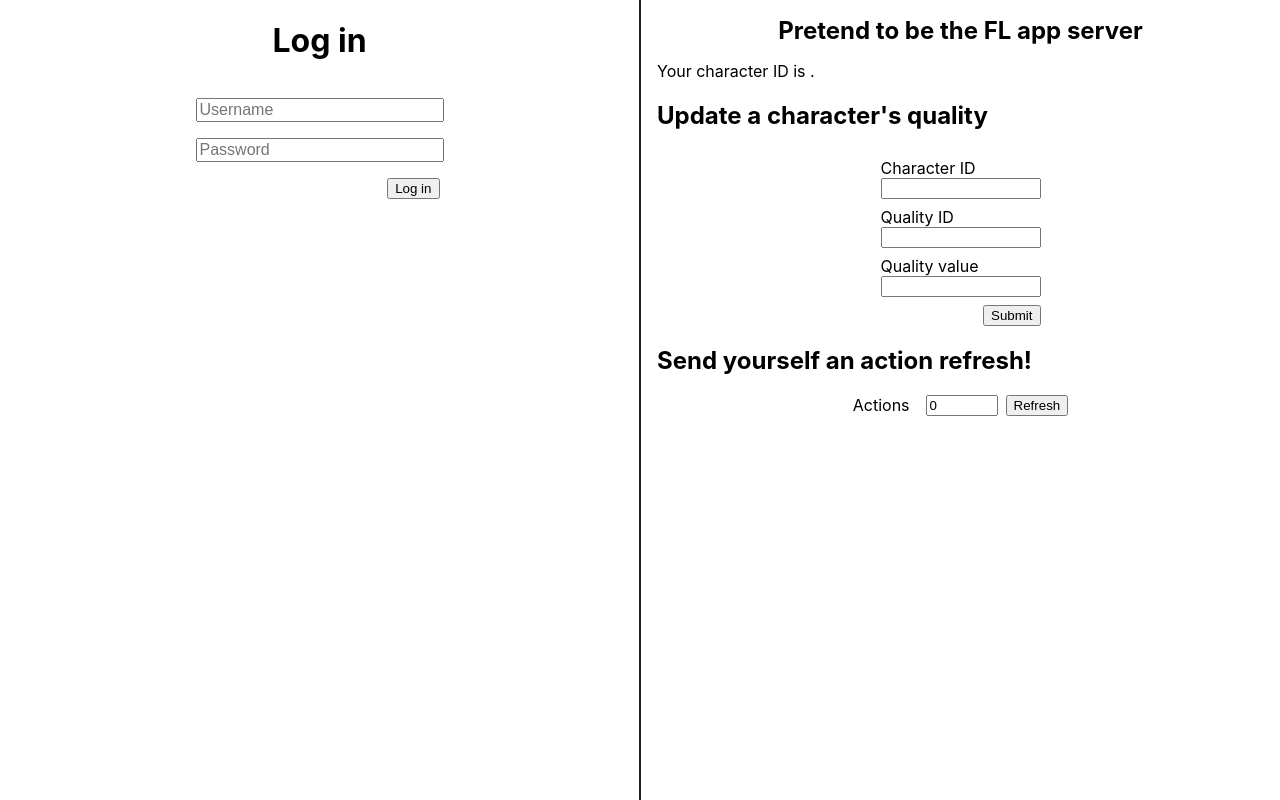
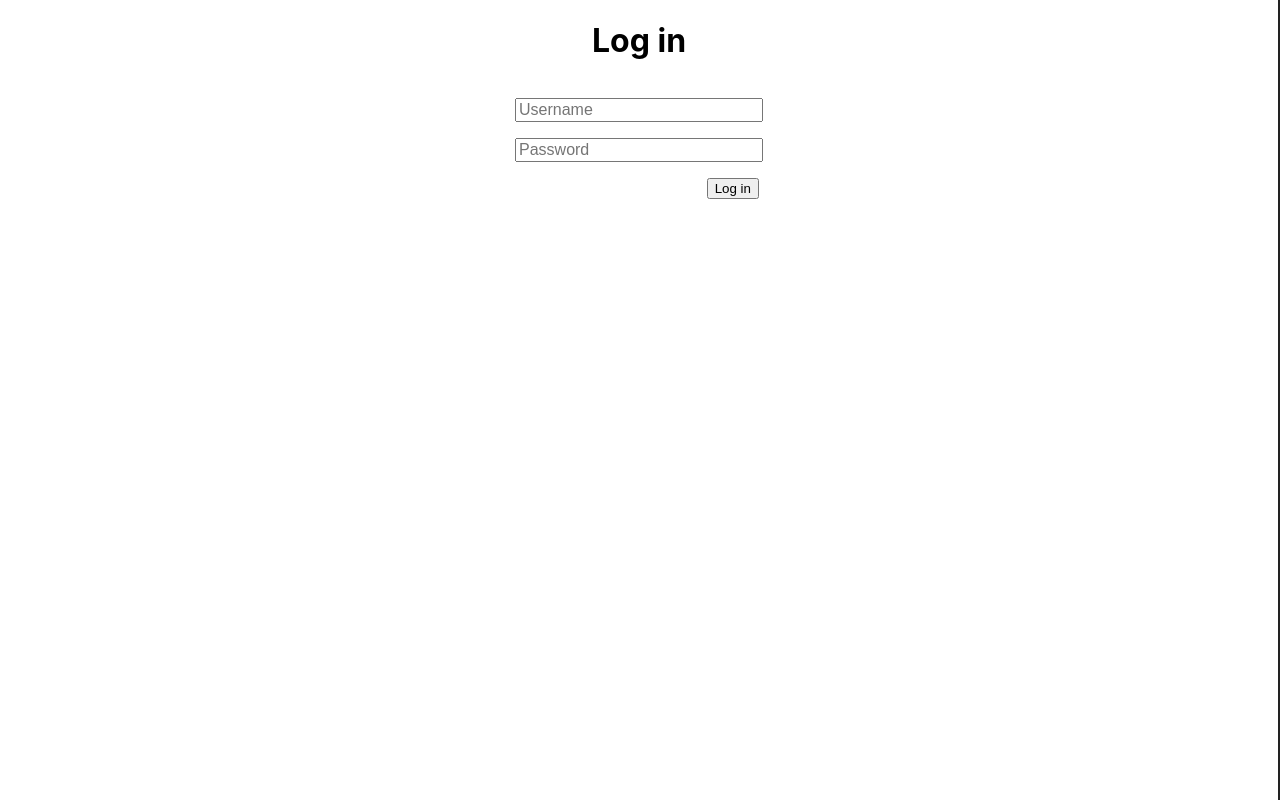
Before and after one commit to sdob/websocket-test-client, a React (Create React App) app: page / in a window 1280 px wide. Built offline with nearby package versions, Linux system fonts and the light colour scheme.

Commit message:
Remove mock server code

```diff
--- a/src/App.js
+++ b/src/App.js
@@ -8,8 +8,6 @@ import Login from './login/Login';
 import LoggedIn from './loggedIn/LoggedIn';
 
 import { fetchUser } from './user/actions';
-
-import PretendServer from './pretendServer/PretendServer';
 
 import './App.css';
 
@@ -75,12 +73,6 @@ class App extends Component {
         <div className="Section">
           {loggedIn ? <LoggedIn onLogout={this.handleLogout} /> : <Login onSubmit={this.handleLogin} />}
         </div>
-        <div className="Section">
-          <h1 className="Section__title Section__title--smaller">
-            Pretend to be the FL app server
-          </h1>
-          <PretendServer />
-        </div>
       </div>
     );
   }
--- a/src/pretendServer/PretendServer.js
+++ /dev/null
@@ -1,27 +0,0 @@
-import React, { Component, Fragment } from 'react';
-import { connect } from 'react-redux';
-
-import RefreshActionsForm from './RefreshActionsForm';
-import UpdateQualityForm from './UpdateQualityForm';
-
-export class PretendServer extends Component {
-  render = () => {
-    const { characterId: myCharacterId } = this.props;
-
-    return (
-      <Fragment>
-        <div>
-          Your character ID is
-          {' '}
-          {myCharacterId}.
-        </div>
-        <UpdateQualityForm />
-        <RefreshActionsForm />
-      </Fragment>
-    );
-  }
-}
-
-const mapStateToProps = ({ user: { characterId } }) => ({ characterId });
-
-export default connect(mapStateToProps)(PretendServer);
--- a/src/pretendServer/RefreshActionsForm.css
+++ /dev/null
@@ -1,10 +0,0 @@
-.RefreshActionsForm {
-  display: flex;
-  justify-content: center;
-}
-
-.RefreshActionsForm__input {
-  margin-left: 1rem;
-  margin-right: .5rem;
-  width: 4rem;
-}
--- a/src/pretendServer/RefreshActionsForm.js
+++ /dev/null
@@ -1,50 +0,0 @@
-import React, { Component, Fragment } from 'react';
-import { connect } from 'react-redux';
-
-import { refreshActions } from './actions';
-import './RefreshActionsForm.css';
-
-export class RefreshActionsForm extends Component {
-  state = {
-    actions: 0,
-  }
-
-  handleChange = (e) => {
-    this.setState({ actions: e.currentTarget.value });
-  }
-
-  handleSubmit = async (e) => {
-    const { refreshActions } = this.props;
-    const { actions } = this.state;
-    console.info(`submitting ${actions}`);
-    e.preventDefault();
-    await refreshActions(actions);
-  }
-
-  render = () => {
-    const { actions } = this.state;
-    return (
-      <Fragment>
-        <h2>
-          Send yourself an action refresh!
-        </h2>
-        <form
-          className="RefreshActionsForm"
-          onSubmit={this.handleSubmit}
-        >
-          <label>Actions</label>
-          <input
-            name="actions"
-            value={actions}
-            onChange={this.handleChange}
-            type="number"
-            className="RefreshActionsForm__input"
-          />
-          <button type="submit">Refresh</button>
-        </form>
-      </Fragment>
-    );
-  }
-}
-
-export default connect(null, { refreshActions })(RefreshActionsForm);
--- a/src/pretendServer/UpdateQualityForm.css
+++ /dev/null
@@ -1,19 +0,0 @@
-.UpdateQualityForm {
-  display: flex;
-  flex-direction: column;
-  margin-left: auto;
-  margin-right: auto;
-  max-width: 10rem;
-}
-
-.UpdateQualityForm__label {
-  display: flex;
-  flex-direction: column;
-  justify-content: flex-start;
-  margin-top: .5rem;
-}
-
-.UpdateQualityForm__submit {
-  align-self: flex-end;
-  margin-top: .5rem;
-}
--- a/src/pretendServer/UpdateQualityForm.js
+++ /dev/null
@@ -1,69 +0,0 @@
-import React, { Component, Fragment } from 'react';
-import { connect } from 'react-redux';
-import { updateQuality } from './actions';
-
-import './UpdateQualityForm.css';
-
-export class UpdateQualityForm extends Component {
-  state = {
-    characterId: '',
-    qualityId: '',
-    qualityValue: '',
-  }
-
-  handleChange = (e, key) => {
-    this.setState({ [key]: e.target.value });
-  }
-
-  handleSubmit = (e) => {
-    const { updateQuality } = this.props;
-    const { characterId, qualityId, qualityValue } = this.state;
-    e.preventDefault();
-    updateQuality({
-      characterId: Number(characterId),
-      qualityId: Number(qualityId),
-      qualityValue: Number(qualityValue),
-    });
-  }
-
-  render = () => {
-    const { characterId, qualityId, qualityValue } = this.state;
-    return (
-      <Fragment>
-        <h2>Update a character's quality</h2>
-        <form className="UpdateQualityForm" onSubmit={this.handleSubmit}>
-          <label className="UpdateQualityForm__label">
-            Character ID
-            <input
-              name="characterId"
-              type="text"
-              value={characterId}
-              onChange={e => this.handleChange(e, 'characterId')}
-            />
-          </label>
-          <label className="UpdateQualityForm__label">
-            Quality ID
-            <input
-              name="qualityId"
-              type="text"
-              value={qualityId}
-              onChange={e => this.handleChange(e, 'qualityId')}
-            />
-          </label>
-          <label className="UpdateQualityForm__label">
-            Quality value
-            <input
-              name="qualityValue"
-              type="text"
-              value={qualityValue}
-              onChange={e => this.handleChange(e, 'qualityValue')}
-            />
-          </label>
-          <button className="UpdateQualityForm__submit" type="submit">Submit</button>
-        </form>
-      </Fragment>
-    );
-  }
-}
-
-export default connect(null, { updateQuality })(UpdateQualityForm);
--- a/src/pretendServer/actions.js
+++ /dev/null
@@ -1,29 +0,0 @@
-import axios from 'axios';
-
-const { REACT_APP_POST_MESSAGE_URL: URL } = process.env;
-
-export function refreshActions(actions) {
-  return async (dispatch, getState) => {
-    const { user: { characterId } } = getState();
-    const { data } = await axios.post(URL, {
-      characterId,
-      message: {
-        type: 'actions/REFRESH_ACTIONS',
-        payload: actions,
-      }
-    });
-    return data;
-  }
-}
-
-export function updateQuality({ characterId, qualityId, qualityValue }) {
-  return () => {
-    axios.post(URL, {
-      characterId,
-      message: {
-        type: 'myself/MYSELF_CHANGED',
-        payload: { qualityId, qualityValue },
-      },
-    })
-  };
-}
```
